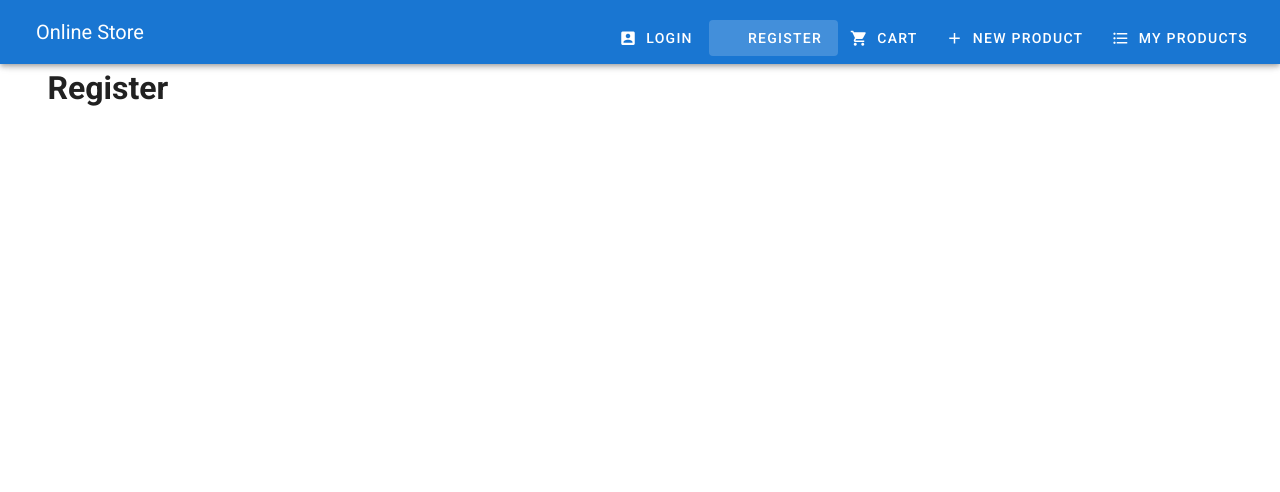
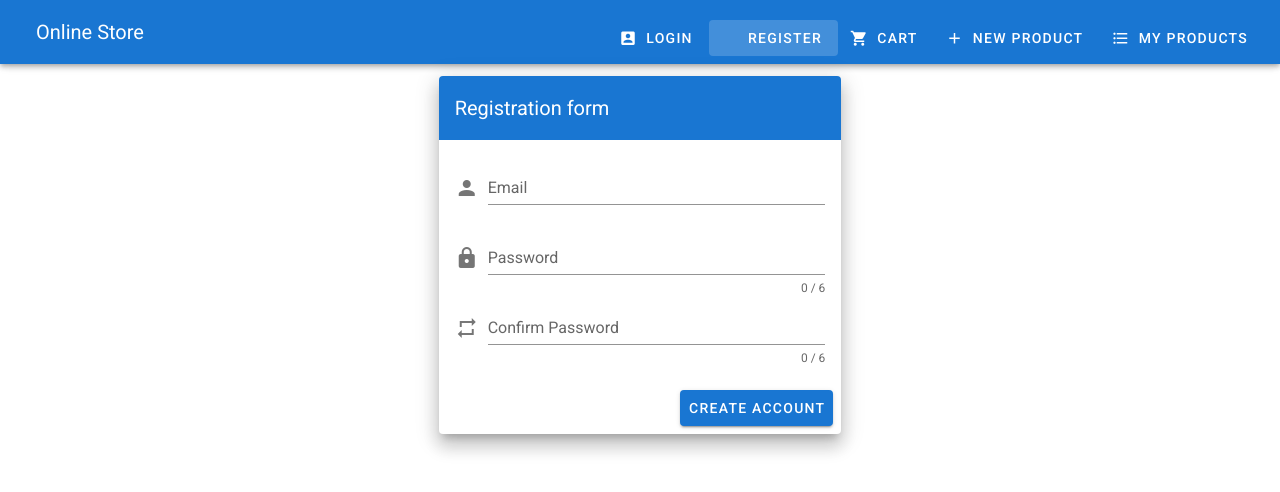
Before and after one commit to Safarov-E/online-store, a Vue app: page /register in a window 1280 px wide. Shown: the top 492 px of the page. Built offline with nearby package versions, Linux system fonts and the light colour scheme.

Commit message:
Реализация страницы Регистрация

```diff
--- a/src/components/Auth/Register.vue
+++ b/src/components/Auth/Register.vue
@@ -1,16 +1,101 @@
 <template>
-    <v-container>
-        <v-layout row>
-            <v-flex xs12>
-                <h1>Register</h1>
-            </v-flex>
-        </v-layout>
-    </v-container>
+      <v-container
+          class="fill-height"
+          fluid
+        >
+          <v-row
+            align="center"
+            justify="center"
+          >
+            <v-col
+              cols="12"
+              sm="8"
+              md="4"
+            >
+              <v-card class="elevation-12">
+                <v-toolbar
+                  color="primary"
+                  dark
+                  flat
+                >
+                  <v-toolbar-title>Registration form</v-toolbar-title>
+                </v-toolbar>
+                <v-card-text>
+                  <v-form ref="form" v-model="valid" lazy-validation>
+                    <v-text-field
+                      label="Email"
+                      name="login"
+                      prepend-icon="mdi-account"
+                      type="text"
+                      :rules="emailRules"
+                      v-model="email"
+                    ></v-text-field>
+
+                    <v-text-field
+                      label="Password"
+                      name="password"
+                      prepend-icon="mdi-lock"
+                      type="password"
+                      :counter="6"
+                      :rules="passwordRules"
+                      v-model="password"
+                    ></v-text-field>
+                    <v-text-field
+                      label="Confirm Password"
+                      name="confirm-password"
+                      prepend-icon="mdi-repeat"
+                      type="password"
+                      :counter="6"
+                      :rules="confirmPasswordRules"
+                      v-model="confirmPassword"
+                    ></v-text-field>
+                  </v-form>
+                </v-card-text>
+                <v-card-actions>
+                  <v-spacer></v-spacer>
+                  <v-btn
+                    color="primary"
+                    @click="onSubmit"
+                    :disabled="!valid"
+                    >Create Account</v-btn>
+                </v-card-actions>
+              </v-card>
+            </v-col>
+          </v-row>
+        </v-container>
 </template>
 <script>
 export default {
     data() {
-        return {}
+        return {
+            email: '',
+            password: '',
+            confirmPassword: '',
+            valid: false,
+            emailRules: [
+              v => !!v || 'E-mail is required',
+              v => /.+@.+/.test(v) || 'E-mail must be valid'
+            ],
+            passwordRules: [
+              v => !!v || 'Password is required',
+              v => (v && v.length >= 6) || 'Password must be equl or than 6 characters'
+            ],
+            confirmPasswordRules: [
+                v => !!v || 'Password is required',
+                v => v === this.password || 'Password should match'
+            ]
+        }
+    },
+    methods: {
+        onSubmit () {
+          if(this.$refs.form.validate()) {
+            const user = {
+              email: this.email,
+              password: this.password
+            }
+            console.log(user)
+          }
+        }
     }
 }
 </script>
```
